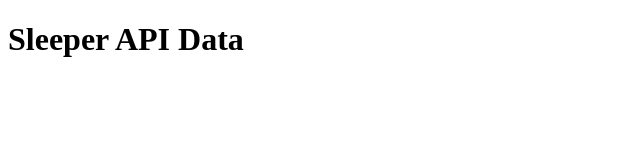
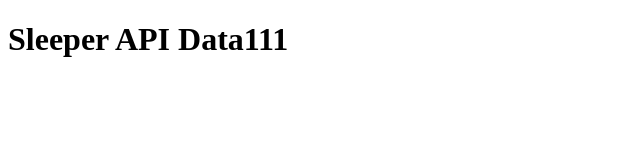
Before and after one commit to slapadabassmehn/webs1, a plain HTML site: page index.html in a window 1280 px wide. Shown: the full height of the page, 0-640 px from the left. Drawn offline with Linux system fonts and the light colour scheme.

Commit message:
Update index.html

```diff
--- a/index.html
+++ b/index.html
@@ -6,7 +6,7 @@
     <title>Sleeper API Website</title>
 </head>
 <body>
-    <h1>Sleeper API Data</h1>
+    <h1>Sleeper API Data111</h1>
     <div id="data"></div>
 
     <script>
```
